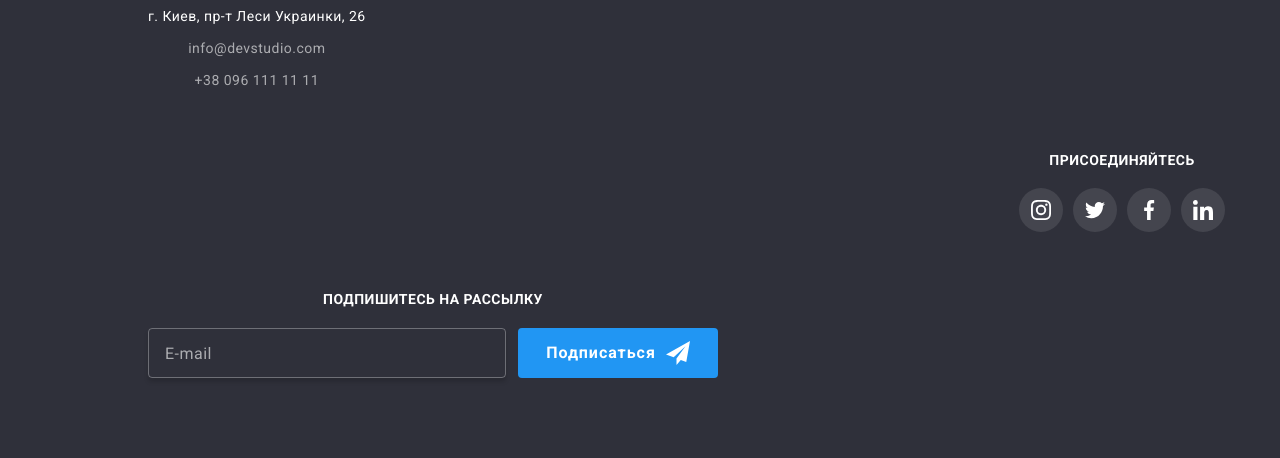
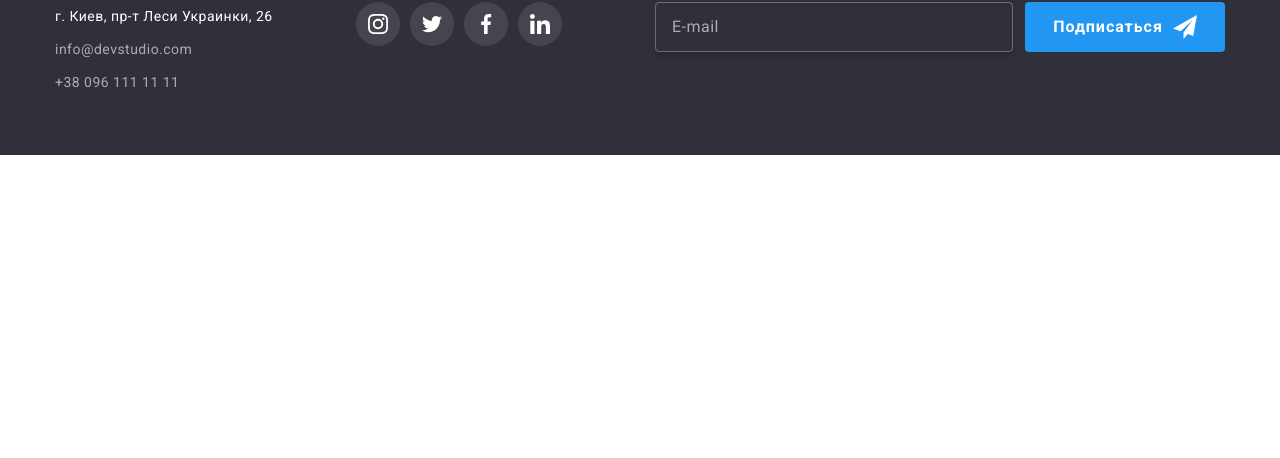
Before and after one commit to OksanaMosendz/goit-markup-hw-08, a plain HTML site: page index.html in a window 1280 px wide. Shown: the part 2779-3237 px from the top of the page. After the commit the page ends 2934 px from the top, so only its background shows below. Drawn offline with Linux system fonts and the light colour scheme.

Commit message:
end footer

```diff
--- a/sass/components/_footer.scss
+++ b/sass/components/_footer.scss
@@ -10,10 +10,16 @@
   flex-direction: column;
   text-align: center;
 
+  @media (min-width: 768px) {
+    flex-direction: unset;
+    flex-wrap: wrap;
+    align-items: baseline;
+    justify-content: center;
+  }
+
   @media (min-width: 1200px) {
-    display: flex;
     justify-content: start;
-    align-items: baseline;
+    text-align: left;
   }
 }
 
@@ -21,21 +27,24 @@
   margin-top: 20px;
   font-style: normal;
   @include font(400, 14px, 1.71, inherit, inherit);
-
-  @media (min-width: 1200px) {
-    display: flex;
-    flex-direction: column;
-  }
 }
 
 .address__location {
   margin-top: 0;
   margin-bottom: 8px;
   color: var(--white);
+
+  @media (min-width: 1200px) {
+    margin-bottom: 9px;
+  }
 }
 
 .address-item {
   margin-bottom: 8px;
+
+  @media (min-width: 1200px) {
+    margin-bottom: 9px;
+  }
 
   &:last-child {
     margin-bottom: 0;
@@ -59,6 +68,11 @@
 .join {
   margin-top: 60px;
 
+  @media (min-width: 768px) {
+    margin-top: 0;
+    margin-left: 165px;
+  }
+
   @media (min-width: 1200px) {
     margin-left: auto;
   }
@@ -80,14 +94,13 @@
 
   @media (min-width: 1200px) {
     margin-left: 93px;
+    margin-top: 0;
   }
 }
 
 .sign-form {
-  justify-content: center;
   @media (min-width: 1200px) {
     display: flex;
-    justify-content: end;
   }
 }
 
@@ -101,6 +114,7 @@
   @media (min-width: 1200px) {
     width: 358px;
     margin-right: 12px;
+    margin-bottom: 0;
   }
 
   line-height: 1.25;
```
Also changed, not shown: css/main.css, css/main.min.css, index.html (line endings or trailing spaces), 2 other files.
